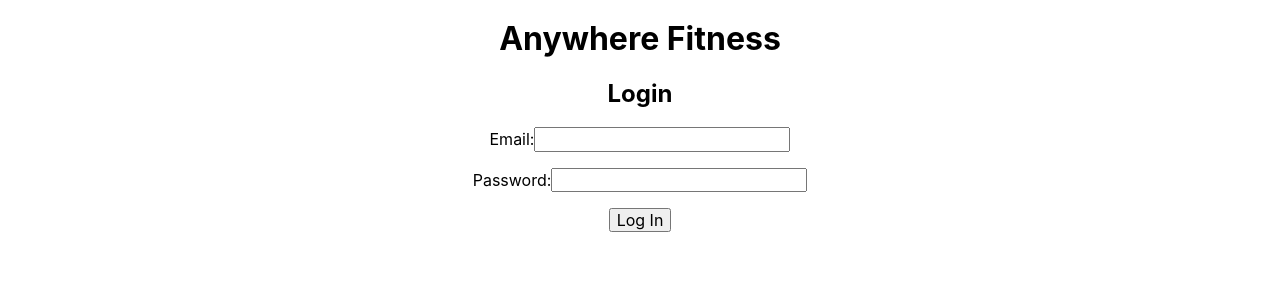
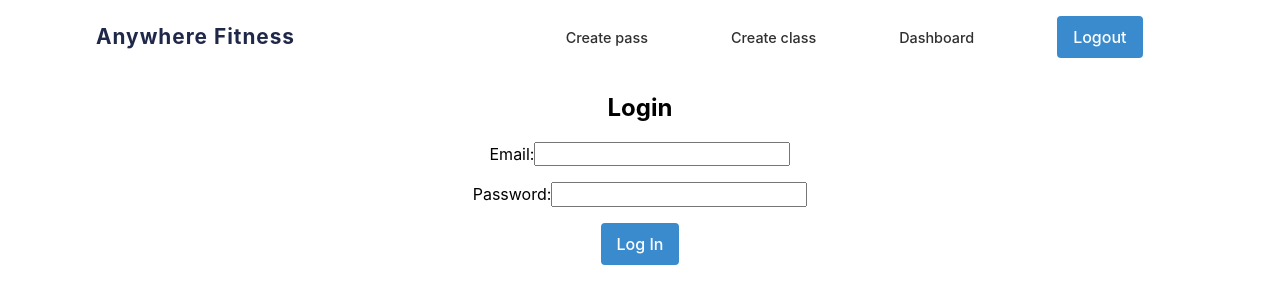
Before and after one commit to build-anywhere-fitness-5/front-end, a React (Create React App) app: page /login in a window 1280 px wide. Shown: the top 304 px of the page. Built offline with nearby package versions, Linux system fonts and the light colour scheme; the HTML template or start-up script is replaced by a standard one.

Commit message:
more changes

```diff
--- a/src/App.css
+++ b/src/App.css
@@ -41,3 +41,15 @@ a {
   color: orange;
   text-decoration: none;
 }
+
+button {
+  color: #fff;
+  padding: .75em 1em;
+  font-weight: 500;
+  border-radius: .25em;
+  background-color: #3a8bce;
+  cursor: pointer;
+  border: 0;
+  font-size: .9em;
+  text-decoration: none;
+}
--- a/src/App.js
+++ b/src/App.js
@@ -13,6 +13,7 @@ import { Route } from "react-router-dom";
 import SignupLoginLinks from "./components/SignupLoginLinks";
 import LoginForm from "./components/LoginForm";
 import SignupForm from "./components/SignupForm";
+import Header from "./components/Header";
 
 import "./App.css";
 import CreatePass from "./components/instructor/CreatePass";
@@ -20,8 +21,7 @@ import CreatePass from "./components/instructor/CreatePass";
 function App() {
   return (
     <div className="App">
-      <h1>Anywhere Fitness</h1>
-
+      <Header />
       <Route exact path="/">
         <SignupLoginLinks />
       </Route>
--- /dev/null
+++ b/src/components/Header.css
@@ -0,0 +1,37 @@
+header {
+    margin: 0 6em;
+}
+
+header nav {
+    display: flex;
+}
+
+nav ul {
+    width: 85%;
+    display: flex;
+    justify-content: space-around;
+    list-style-type: none;
+    align-items: center;
+
+}
+
+li a {
+    text-decoration: none;
+    font-size: .9em;
+    color: #303030;
+    font-weight: 500;
+}
+
+.logo {
+    width: 50%;
+    display: flex;
+    align-items: center;
+}
+
+.logo a {
+    text-decoration: none;
+    color: rgb(32, 40, 73);
+    font-weight: 700;
+    font-size: 1.3em;
+    letter-spacing: 1px;
+}
--- /dev/null
+++ b/src/components/Header.js
@@ -0,0 +1,48 @@
+import React from 'react';
+import { NavLink, Link } from 'react-router-dom';
+import { connect } from 'react-redux'
+
+import './Header.css';
+
+const Header = props => {
+    return (
+        <header>
+            <nav>
+                <div className="logo">
+                    <Link to="/">Anywhere Fitness</Link>
+                </div>
+                <ul>
+                    {/* Only for those not signed in */}
+                    {!props.signedIn &&
+                        <>
+                            <li><NavLink to="/login">Sign in</NavLink></li>
+                            <li><NavLink to="/signup/instructor">Instructor sign up</NavLink></li>
+                            <li><NavLink to="/signup/client">Client sign up</NavLink></li>
+                        </>
+                    }
+
+                    {/* Only for instructors */}
+                    {props.instructor &&
+                        <>
+                            <li><NavLink to="/instructor/createpass">Create pass</NavLink></li>
+                            <li><NavLink to="/instructor/createclass">Create class</NavLink></li>
+                            <li><NavLink to="/instructor">Dashboard</NavLink></li>
+                        </>
+                    }
+
+                    {/* Only for those signed in */}
+                    <li><button>Logout</button></li>
+                </ul>
+            </nav>
+        </header >
+    )
+}
+
+const mapStateToProps = state => {
+    return {
+        instructor: state.instructor,
+        signedIn: state.signedIn
+    }
+}
+
+export default connect((mapStateToProps), {})(Header);
--- a/src/reducers/index.js
+++ b/src/reducers/index.js
@@ -63,7 +63,9 @@ const initialState = {
       id: 2
     }
   ],
-  scheduledClasses: []
+  scheduledClasses: [],
+  instructor: true,
+  signedIn: true,
 };
 
 export const classReducer = (state = initialState, action) => {
```
Also changed, not shown: src/components/PrivateRoute.js (added, +20 -0 lines), src/utils/axiosWithAuth.js (added, +11 -0 lines).
